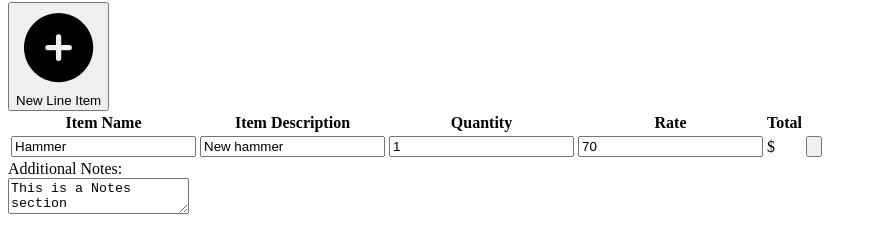
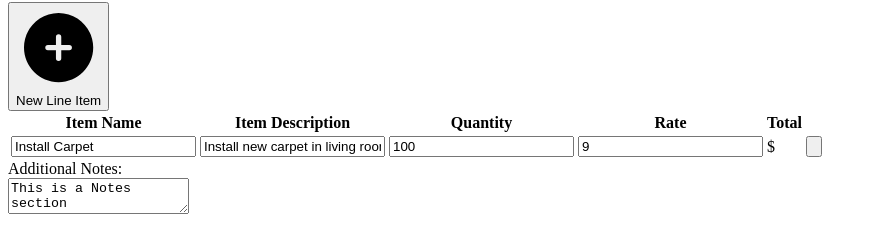
Before and after one commit to AnthonyJRay/floormate_next, a Next.js app: page /estimates/new-estimate in a window 1280 px wide. Shown: the part 223-449 px from the top of the page, without its empty margins (0-877 px from the left). Built offline with nearby package versions, Linux system fonts and the light colour scheme.

Commit message:
Working on displaying the correct total for each line item as the user enters quantity and rate.

```diff
--- a/src/features/estimates/form/bill-to/index.jsx
+++ b/src/features/estimates/form/bill-to/index.jsx
@@ -8,7 +8,6 @@ const PhoneField = withLabel(TextField);
 const EmailField = withLabel(TextField);
 
 export default function BillTo({ values, setValues }) {
-  console.log(setValues);
   const { client } = values;
   const { firstName, lastName, address, phone, email } = client;
 
--- a/src/features/estimates/form/index.jsx
+++ b/src/features/estimates/form/index.jsx
@@ -9,7 +9,7 @@ import Notes from "./notes";
 
 const currentDate = new Date().toLocaleDateString();
 const defaultValues = {
-  estimateNO: "",
+  estimateNO: "004",
   estimateDate: currentDate,
   client: {
     firstName: "John",
@@ -20,11 +20,11 @@ const defaultValues = {
   },
   lineItems: [
     {
-      name: "Hammer",
-      description: "New hammer",
-      quantity: "1",
-      rate: "70",
-      total: "70",
+      name: "Install Carpet",
+      description: "Install new carpet in living room",
+      quantity: 100,
+      rate: 9,
+      total: "",
     },
   ],
   summary: "This is a Job Summary",
--- a/src/features/estimates/form/line-items/index.jsx
+++ b/src/features/estimates/form/line-items/index.jsx
@@ -5,6 +5,7 @@ import { TextButton } from "@/ui/button";
 
 export default function LineItems({ values, setValues, defaultValues }) {
   const { lineItems } = values;
+
   function lineItemsHandler(e, i) {
     const { name, value } = e.target;
     setValues((prev) => ({
@@ -14,6 +15,7 @@ export default function LineItems({ values, setValues, defaultValues }) {
           ? {
               ...item,
               [name]: value,
+              total: item.rate * item.quantity,
             }
           : item;
       }),
--- a/src/ui/form/table/lineitem/index.jsx
+++ b/src/ui/form/table/lineitem/index.jsx
@@ -8,7 +8,8 @@ export default function LineItem({
   onChange = () => {},
   onClick = () => {},
 }) {
-  const { name, description, quantity, rate } = data;
+  const { name, description, quantity, rate, total } = data;
+  // console.log(parseFloat(total));
   return (
     <tr className={"text-left"}>
       <td>
@@ -52,7 +53,7 @@ export default function LineItem({
         />
       </td>
       <td>
-        <span className={"text-green-600"}>$</span>
+        <span className={"text-green-600"}>${total}</span>
       </td>
       <td>
         <IconButton className="bg-red-600" type={"button"} onClick={onClick}>
```
